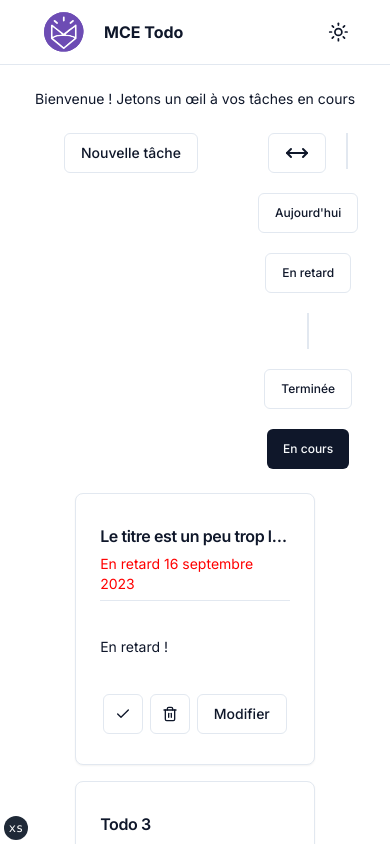
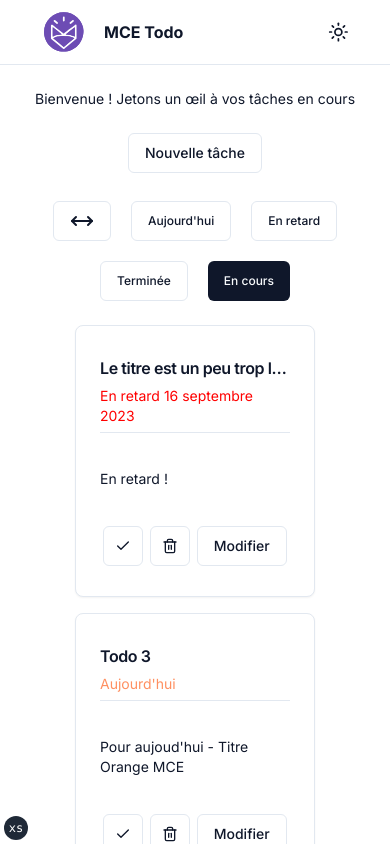
Before and after one commit to Marcoded/advanced-todo, a Next.js app: page / in a window 390 px wide. Shown: the top 844 px of the page. Built offline with nearby package versions, Linux system fonts and the light colour scheme.

Commit message:
adjust responsive home page

```diff
--- a/app/page.tsx
+++ b/app/page.tsx
@@ -16,10 +16,10 @@ export default function IndexPage() {
       <h1 className="text-center text-sm md:text-3xl mx-auto">
       Bienvenue ! Jetons un œil à vos tâches en cours
       </h1>
-      <div className="flex w-full justify-evenly gap-7 mx-auto">
-        <div className="w-full mx-auto container">
+      <div className="flex md:flex-nowrap flex-wrap  w-full md:justify-evenly  justify-center gap-7 mx-auto">
+
           <TodoForm />
-        </div>
+
         <DropDownFilter />
       </div>
 
--- a/components/dropDownFilter.tsx
+++ b/components/dropDownFilter.tsx
@@ -20,7 +20,7 @@ export default function DropDownFilter() {
   }
 
   return (
-    <div className="flex gap-5 flex-wrap md:flex-nowrap align-middle justify-center">
+    <div className="flex gap-5 sm:flex-nowrap flex-wrap  align-middle justify-center">
       <Button
         className="text-xs md:text-md"
         variant={getButtonStyle("newestFirst")}
@@ -29,7 +29,7 @@ export default function DropDownFilter() {
         <MoveHorizontal />
       </Button>
 
-      <div className="h-9 border-l-2"></div>
+      {/* <div className="h-9 border-l-2"></div> */}
 
       <Button
         className="text-xs md:text-md"
@@ -47,7 +47,7 @@ export default function DropDownFilter() {
         En retard
       </Button>
 
-      <div className="h-9 border-l-2"></div>
+      {/* <div className="h-9 border-l-2"></div> */}
 
       <Button
         className=" text-xs md:text-md"
```
